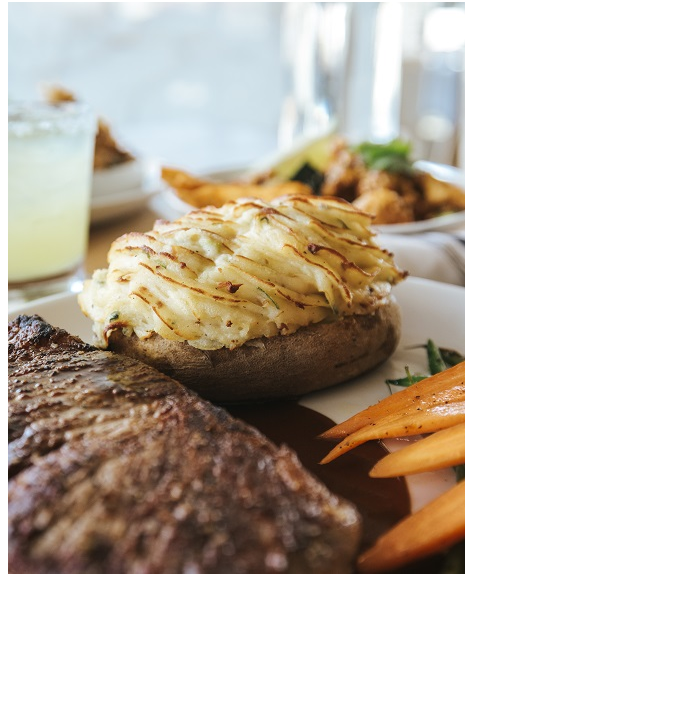
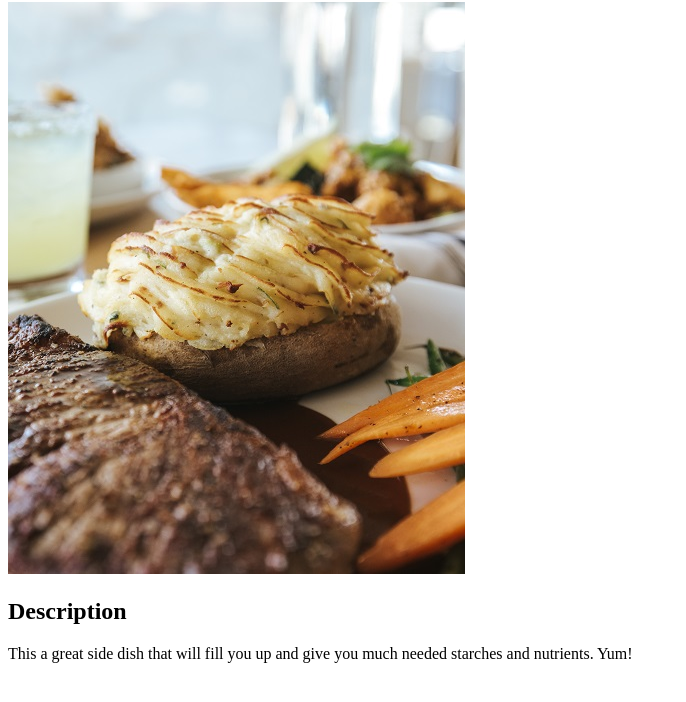
Before and after one commit to detinsley1s/odin-recipes, a plain HTML site: page recipes/bakedpotato.html in a window 1280 px wide. Shown: the part 78-780 px from the top of the page, without its empty margins (0-686 px from the left). Drawn offline with Linux system fonts and the light colour scheme.

Commit message:
Add description

```diff
--- a/recipes/bakedpotato.html
+++ b/recipes/bakedpotato.html
@@ -7,5 +7,9 @@
     <body>
         <h1>Baked Potato</h1>
         <img src="../images/baked-potato.jpg" alt="Baked Potato">
+        <h2>Description</h2>
+        <p>This a great side dish that will fill you up and give you
+           much needed starches and nutrients. Yum!
+        </p>
     </body>
 </html>
```
